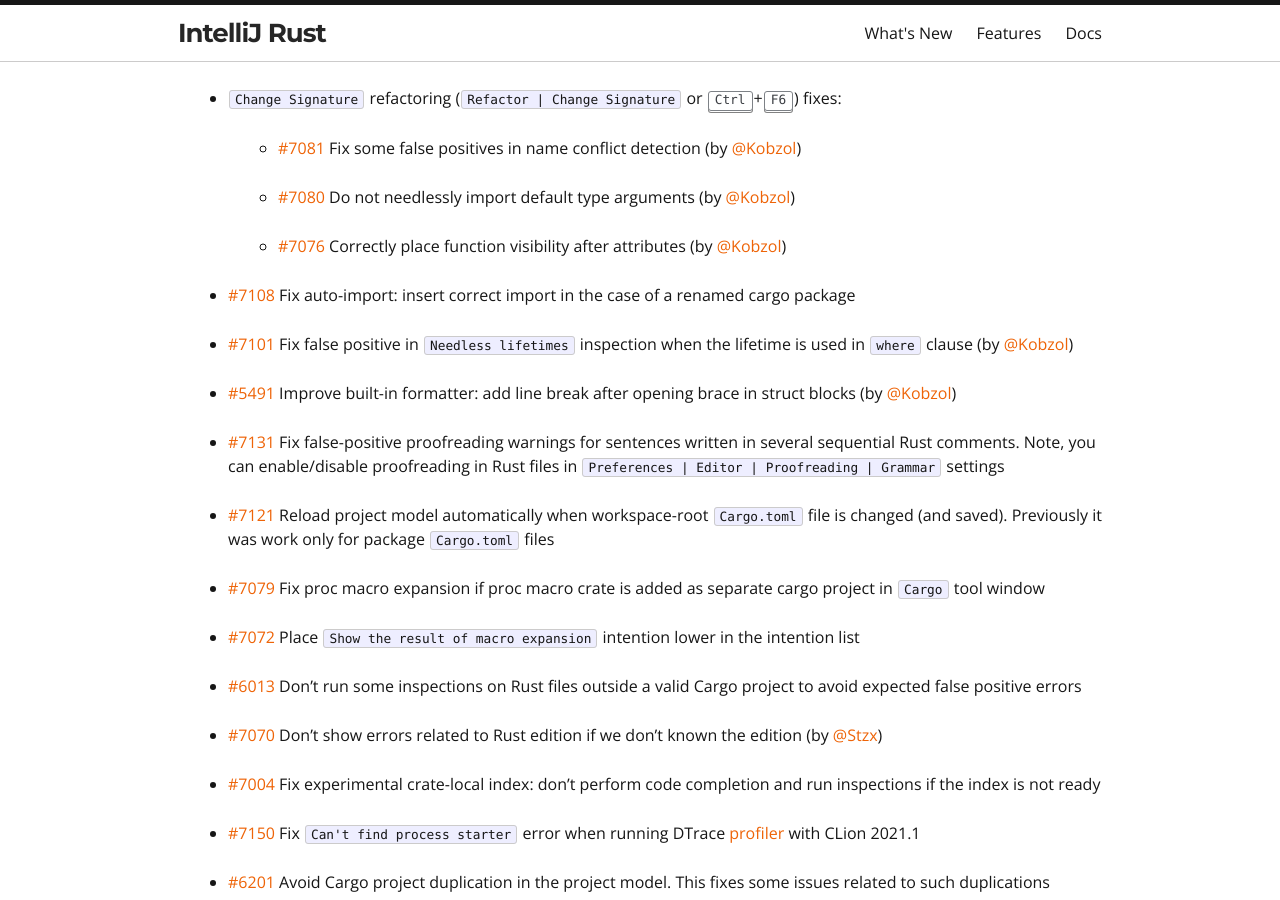
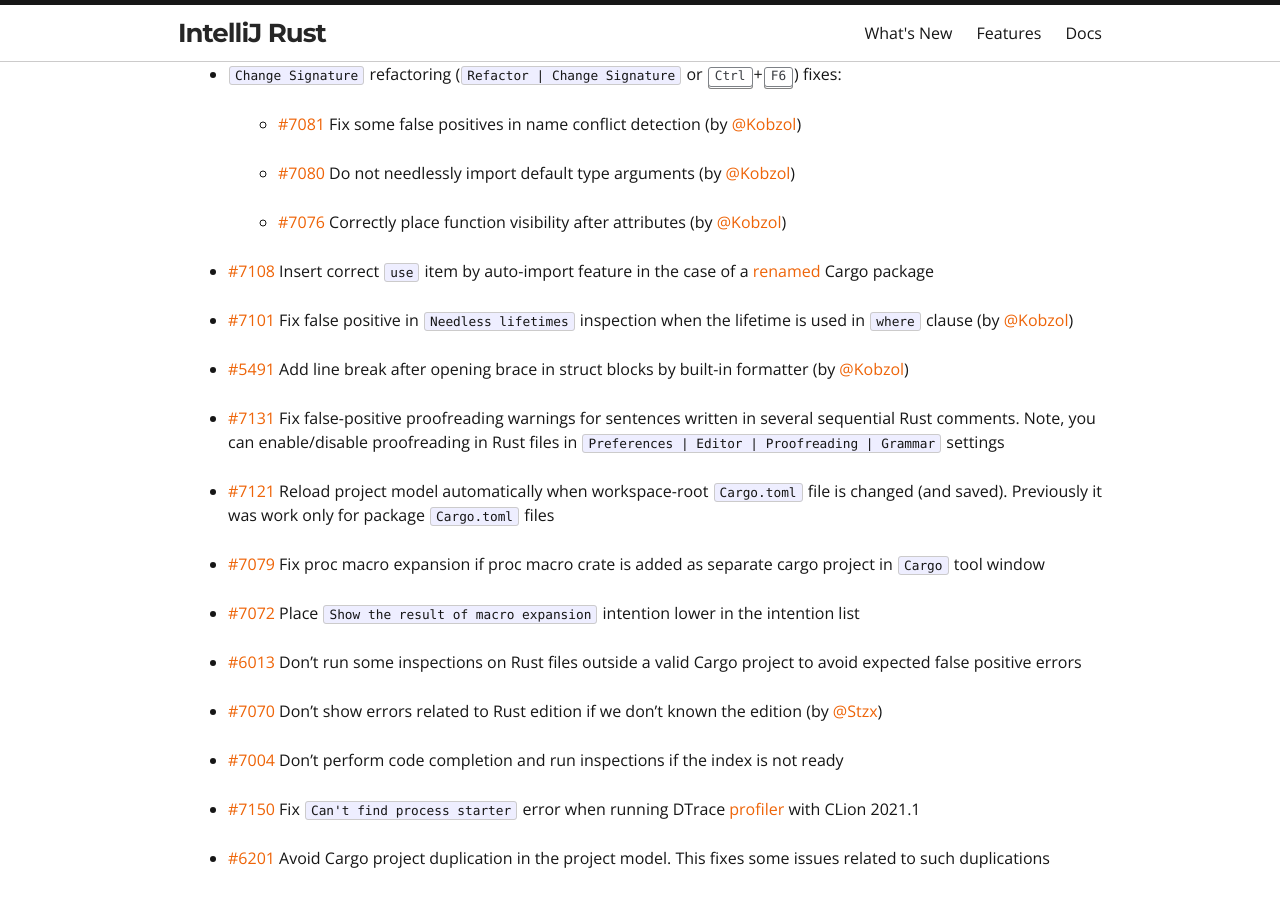
Before and after one commit to intellij-rust/intellij-rust.github.io, a Jekyll site: the page built from _posts/2021-04-26-changelog-146.markdown, in a window 1280 px wide and 900 px high, scrolled down 4812 px. Built offline with Jekyll 4.4.1, drawn with Linux system fonts in a browser that asks for light colours; nearby versions of some CDN libraries; some web fonts are replaced; some of the changed text lies outside the part shown.

Commit message:
Apply suggestions from code review
Co-authored-by: Arseniy Pendryak <a.pendryak@yandex.ru>

```diff
--- a/_posts/2021-04-26-changelog-146.markdown
+++ b/_posts/2021-04-26-changelog-146.markdown
@@ -45,7 +45,7 @@
 
     {% include gif-img-wh.html path="/assets/posts/changelog-146/intention-struct" w="600px" h="300px" %}
 
-* [#5650] Improve `Use destructuring declaration` intention action: replace usages of destructured variable (by [@Kobzol])
+* [#5650] Now `Use destructuring declaration` intention action replaces usages of destructured variable (by [@Kobzol])
 
   {% include gif-img-wh.html path="/assets/posts/changelog-146/intention-destructure-decl" w="600px" h="150px" %}
 
@@ -100,11 +100,11 @@
 
   * [#7076] Correctly place function visibility after attributes (by [@Kobzol])
 
-* [#7108] Fix auto-import: insert correct import in the case of a renamed cargo package
+* [#7108] Insert correct `use` item by auto-import feature in the case of a [renamed](https://doc.rust-lang.org/cargo/reference/specifying-dependencies.html#renaming-dependencies-in-cargotoml) Cargo package
 
 * [#7101] Fix false positive in `Needless lifetimes` inspection when the lifetime is used in `where` clause (by [@Kobzol])
 
-* [#5491] Improve built-in formatter: add line break after opening brace in struct blocks (by [@Kobzol])
+* [#5491] Add line break after opening brace in struct blocks by built-in formatter (by [@Kobzol])
 
 * [#7131] Fix false-positive proofreading warnings for sentences written in several sequential Rust comments.
   Note, you can enable/disable proofreading in Rust files in `Preferences | Editor | Proofreading | Grammar` settings
@@ -120,7 +120,7 @@
 
 * [#7070] Don't show errors related to Rust edition if we don't known the edition (by [@Stzx])
 
-* [#7004] Fix experimental crate-local index: don't perform code completion and run inspections if the index is not ready
+* [#7004] Don't perform code completion and run inspections if the index is not ready
 
 * [#7150] Fix `Can't find process starter` error when running DTrace [profiler](https://plugins.jetbrains.com/plugin/8182-rust/docs/rust-profiler.html) with CLion 2021.1
 
```
Also changed, not shown: other parts of _posts/2021-04-26-changelog-146.markdown (+1 -1 lines).
